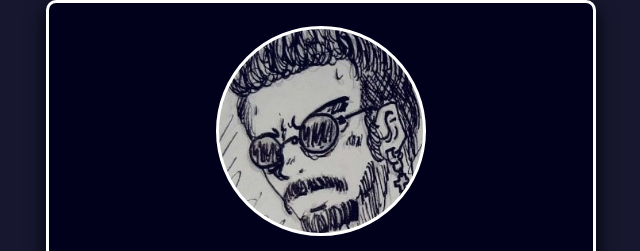
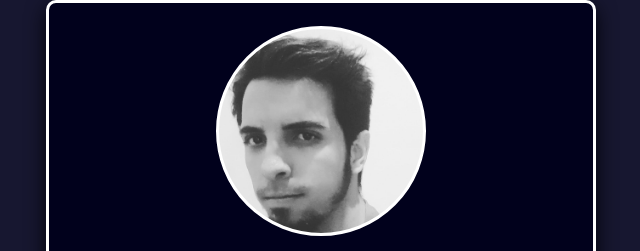
Before and after one commit to pedromarchet01/Pedro-Marchet-Apresenta-o, a plain HTML site: page apresentação/index.html in a window 1280 px wide. Shown: the top 251 px of the page, without its empty margins (319-959 px from the left). Drawn offline with Linux system fonts and the light colour scheme.

Commit message:
Update index.css

```diff
--- a/apresentação/assets/css/index.css
+++ b/apresentação/assets/css/index.css
@@ -28,7 +28,7 @@ body{
   height: 210px;
   width: 210px;
   margin: auto;
-  background-image: url(../images/johnny\ madkid\ 1.jpg);
+  background-image: url(../images/pedro\ marchet\ foto.jpg);
   background-position: center;
   background-size: cover;
   background-repeat: no-repeat;
```
